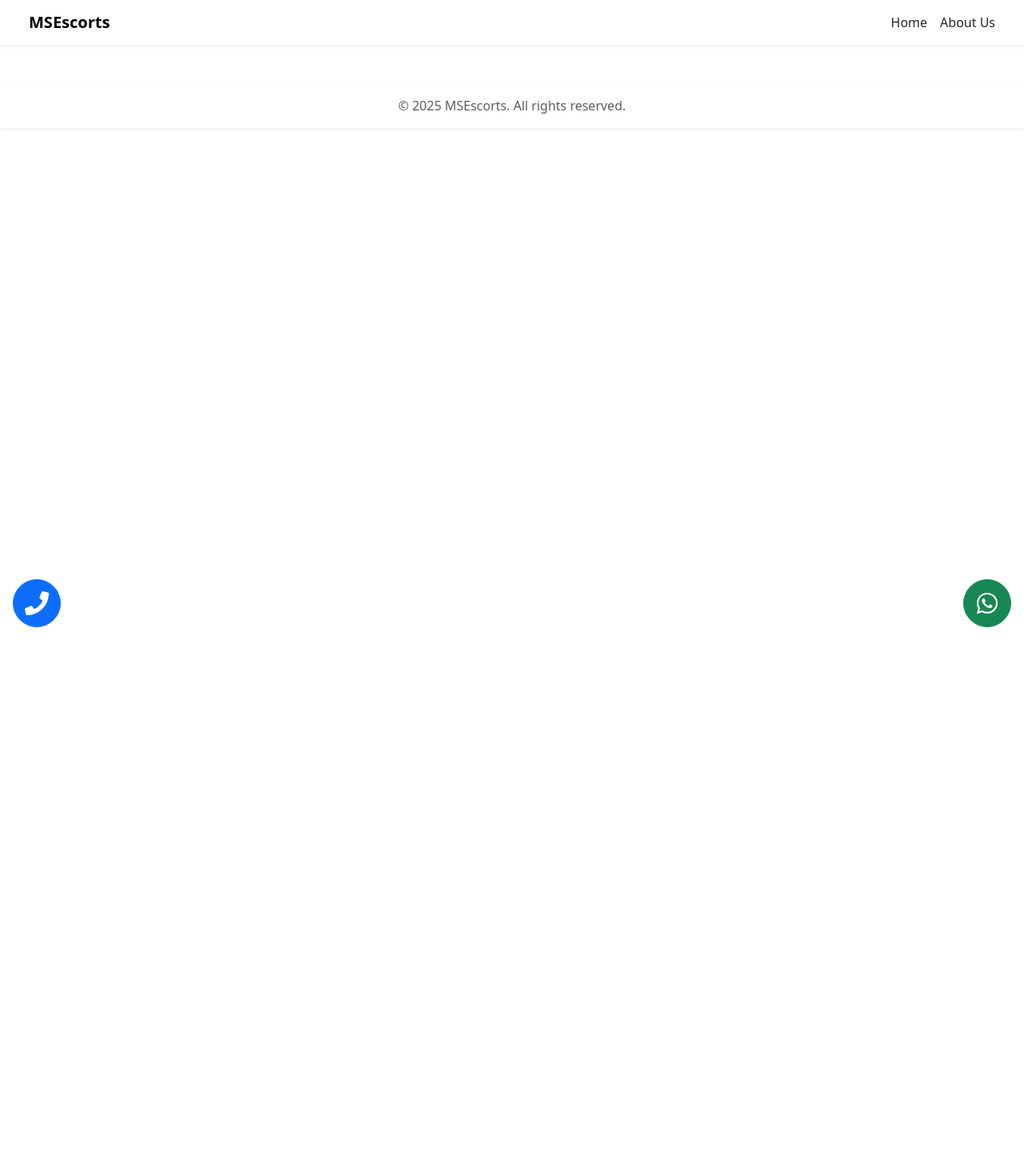
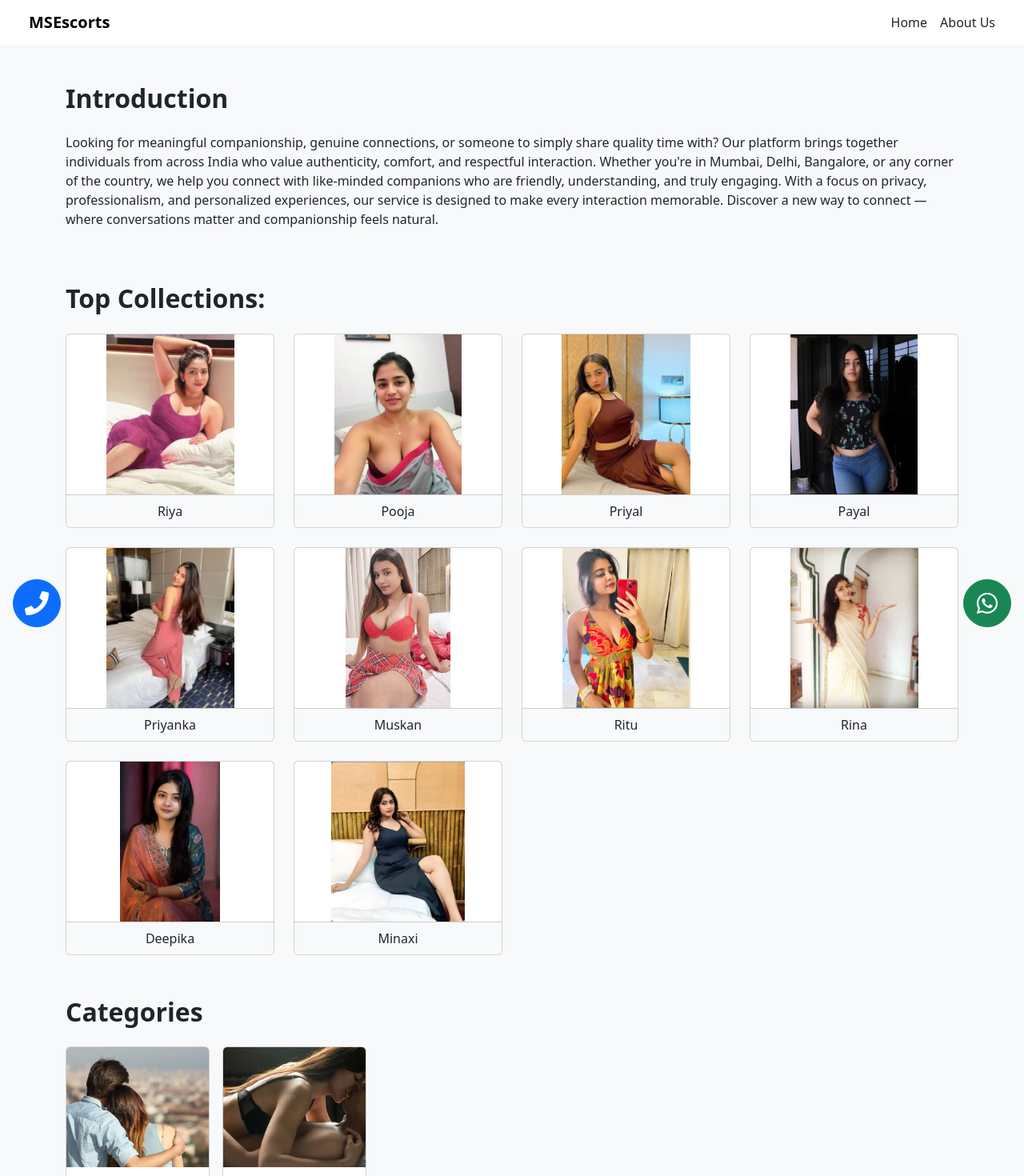
Before and after one commit to MSChand123/MsEscorts, a React (Vite) app: page / in a window 1280 px wide. Shown: the top 1470 px of the page at 80% size. Before the commit the page ends 800 px from the top, so only its background shows below. Built offline with nearby package versions, Linux system fonts and the light colour scheme.

Commit message:
update image path

```diff
--- a/src/App.jsx
+++ b/src/App.jsx
@@ -31,7 +31,7 @@ function App() {
 
       {/* Routes */}
       <Routes>
-        <Route path="/msescorts" element={<Home />} />
+        <Route path="/" element={<Home />} />
         <Route path="/about" element={<AboutsUs />} />
         <Route path="/escort/:name" element={<DetailPage />} />
         <Route path="/city/:cityName" element={<CityDetails />} />
--- a/src/data/CategoryCollection.json
+++ b/src/data/CategoryCollection.json
@@ -1,4 +1,4 @@
 [
-  { "id": 1, "name": "Dating", "image": "/msescorts/assets/dating.png" },
-  { "id": 2, "name": "Service", "image": "/msescorts/assets/Service.jpg" }
+  { "id": 1, "name": "Dating", "image": "/assets/dating.png" },
+  { "id": 2, "name": "Service", "image": "/assets/Service.jpg" }
 ]
--- a/src/data/DataCollection.json
+++ b/src/data/DataCollection.json
@@ -4,7 +4,7 @@
     "title": "Riya",
     "age": 24,
     "city": "Baga",
-    "image": "/msescorts/assets/girl1.jpeg",
+    "image": "/assets/girl1.jpeg",
     "description": "Here I am, a beautiful 24-year-old girl. I'm a very naughty lady, always leaving my clients wanting more. I'm well-educated and enjoy interacting with men in Baga at great bars, cafes, and restaurants.",
     "services": [
       "69 Position",
@@ -34,7 +34,7 @@
     "title": "Pooja",
     "age": 25,
     "city": "Mumbai",
-    "image": "/msescorts/assets/girl2.jpeg",
+    "image": "/assets/girl2.jpeg",
     "description": "Hi! I'm Pooja from Mumbai. I'm cheerful, energetic, and always ready to show you a good time. Let’s explore the city together and make every moment exciting.",
     "services": [
       "Dinner Companion",
@@ -51,7 +51,7 @@
     "title": "Priyal",
     "age": 22,
     "city": "Delhi",
-    "image": "/msescorts/assets/girl3.jpeg",
+    "image": "/assets/girl3.jpeg",
     "description": "Priyal here! I’m elegant, classy, and down-to-earth. I enjoy connecting on a deep level and making every date unforgettable.",
     "services": [
       "Role play",
@@ -67,7 +67,7 @@
     "title": "Payal",
     "age": 26,
     "city": "Bangalore",
-    "image": "/msescorts/assets/girl4.jpeg",
+    "image": "/assets/girl4.jpeg",
     "description": "I’m Payal, a charming and passionate girl from Bangalore. I know how to create an exciting atmosphere and deliver an unforgettable experience.",
     "services": [
       "69 Position",
@@ -84,7 +84,7 @@
     "title": "Priyanka",
     "age": 23,
     "city": "Kolkata",
-    "image": "/msescorts/assets/girl5.jpeg",
+    "image": "/assets/girl5.jpeg",
     "description": "Priyanka from Kolkata here! Sweet, seductive, and classy. I’ll make you feel comfortable and special throughout our time together.",
     "services": [
       "Dildo Play/Toys",
@@ -100,7 +100,7 @@
     "title": "Muskan",
     "age": 27,
     "city": "Hyderabad",
-    "image": "/msescorts/assets/girl6.jpeg",
+    "image": "/assets/girl6.jpeg",
     "description": "Muskan lives up to her name – always smiling and spreading joy. I’m warm, playful, and give the kind of companionship you’ll never forget.",
     "services": [
       "Affectionate cuddling",
@@ -116,7 +116,7 @@
     "title": "Ritu",
     "age": 24,
     "city": "Pune",
-    "image": "/msescorts/assets/girl7.jpeg",
+    "image": "/assets/girl7.jpeg",
     "description": "I'm Ritu – confident, flirty, and adventurous. With me, you’ll find both friendship and pleasure. Let’s create a story worth remembering.",
     "services": [
       "French Kissing",
@@ -133,7 +133,7 @@
     "title": "Rina",
     "age": 21,
     "city": "Ahmedabad",
-    "image": "/msescorts/assets/girl8.jpeg",
+    "image": "/assets/girl8.jpeg",
     "description": "Sweet and sassy, I’m Rina from Ahmedabad. I know how to entertain, charm, and make your stress disappear with my playful presence.",
     "services": [
       "Cum in Mouth (CIM)",
@@ -149,7 +149,7 @@
     "title": "Deepika",
     "age": 28,
     "city": "Jaipur",
-    "image": "/msescorts/assets/girl9.jpeg",
+    "image": "/assets/girl9.jpeg",
     "description": "I’m Deepika – mature, sensual, and experienced. Whether you’re looking for romance or just a peaceful night, I’ll match your mood perfectly.",
     "services": [
       "Anal Sex",
@@ -167,7 +167,7 @@
     "title": "Minaxi",
     "age": 25,
     "city": "Chennai",
-    "image": "/msescorts/assets/girl10.jpeg",
+    "image": "/assets/girl10.jpeg",
     "description": "Hey, I’m Minaxi. Smart, sexy, and stylish – I enjoy good conversations, laughter, and luxurious moments. Let’s make memories together.",
     "services": [
       "French Kissing",
```
